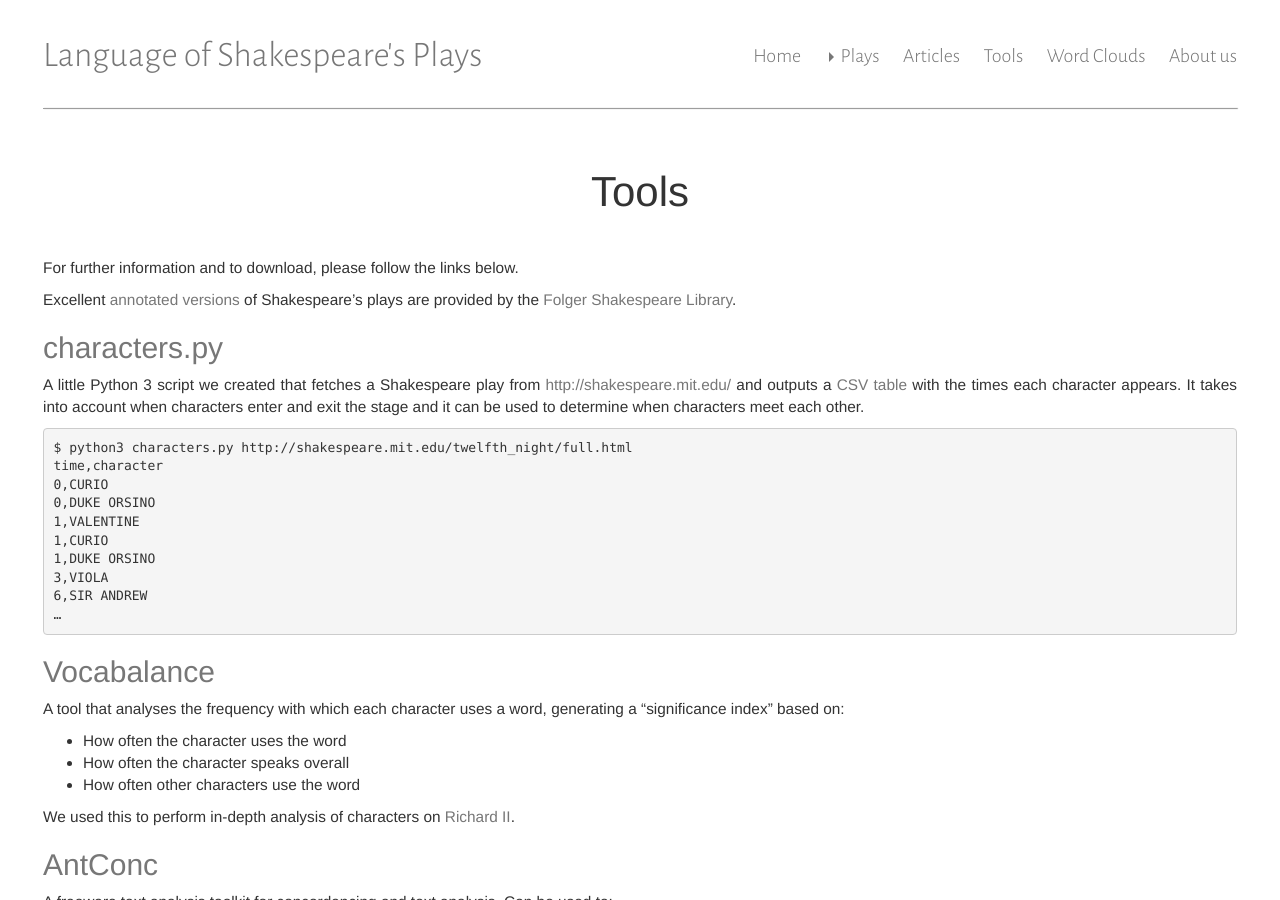
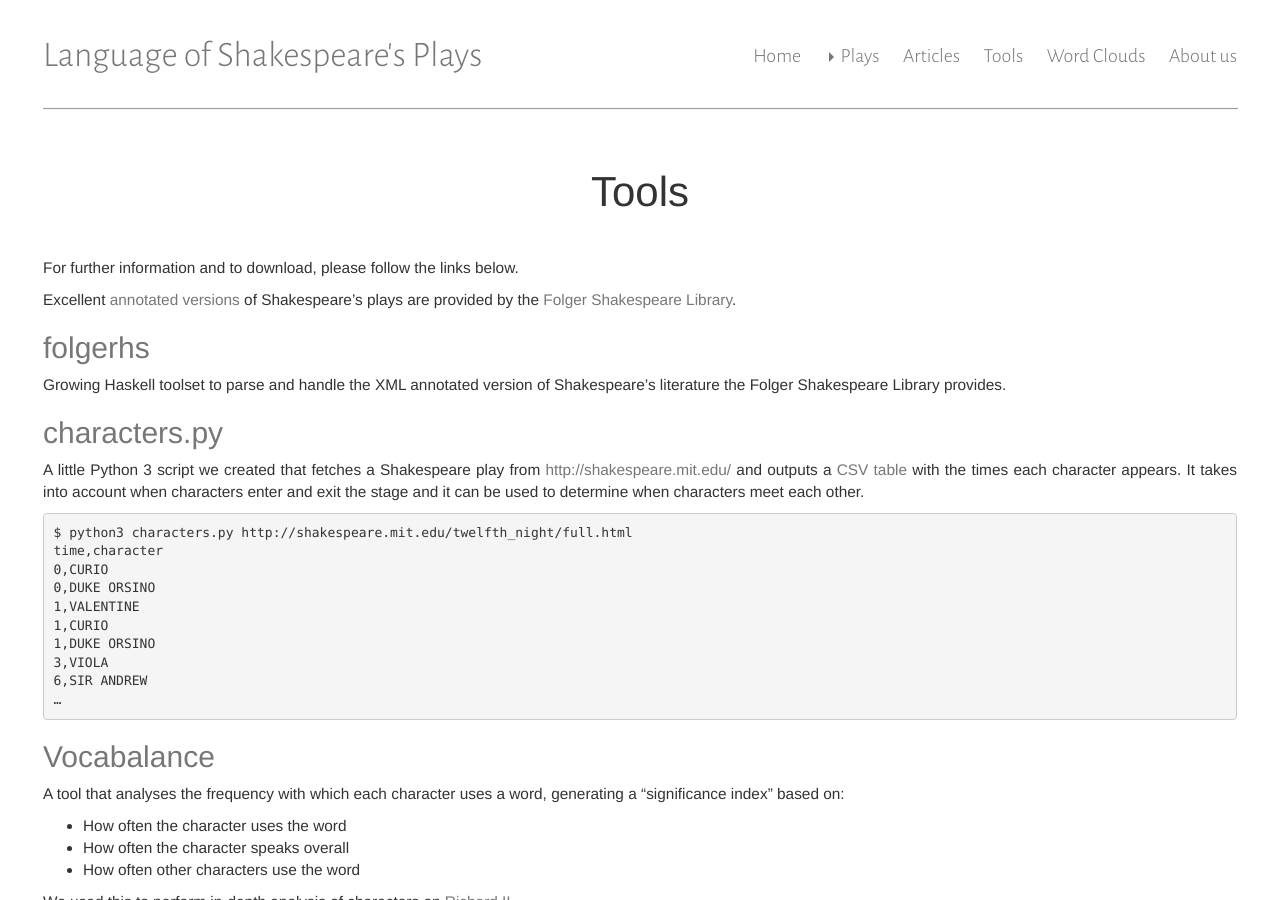
Before and after one commit to iahmed0/SU-LOSP.github.io, a Jekyll site: the page built from tools/index.md, in a window 1280 px wide and 900 px high. Built offline with Jekyll 4.4.1, drawn with Linux system fonts in a browser that asks for light colours.

Commit message:
Mention folgerhs

```diff
--- a/tools/index.md
+++ b/tools/index.md
@@ -11,6 +11,10 @@ the [Folger Shakespeare Library][folger].
 [annotated]: http://www.folgerdigitaltexts.org/download/
 [folger]: http://www.folger.edu/
 
+## [folgerhs](https://github.com/SU-LOSP/folgerhs)
+
+Growing Haskell toolset to parse and handle the XML annotated version of Shakespeare's
+literature the Folger Shakespeare Library provides.
 
 ## [characters.py](/tools/characters.py)
 
```
